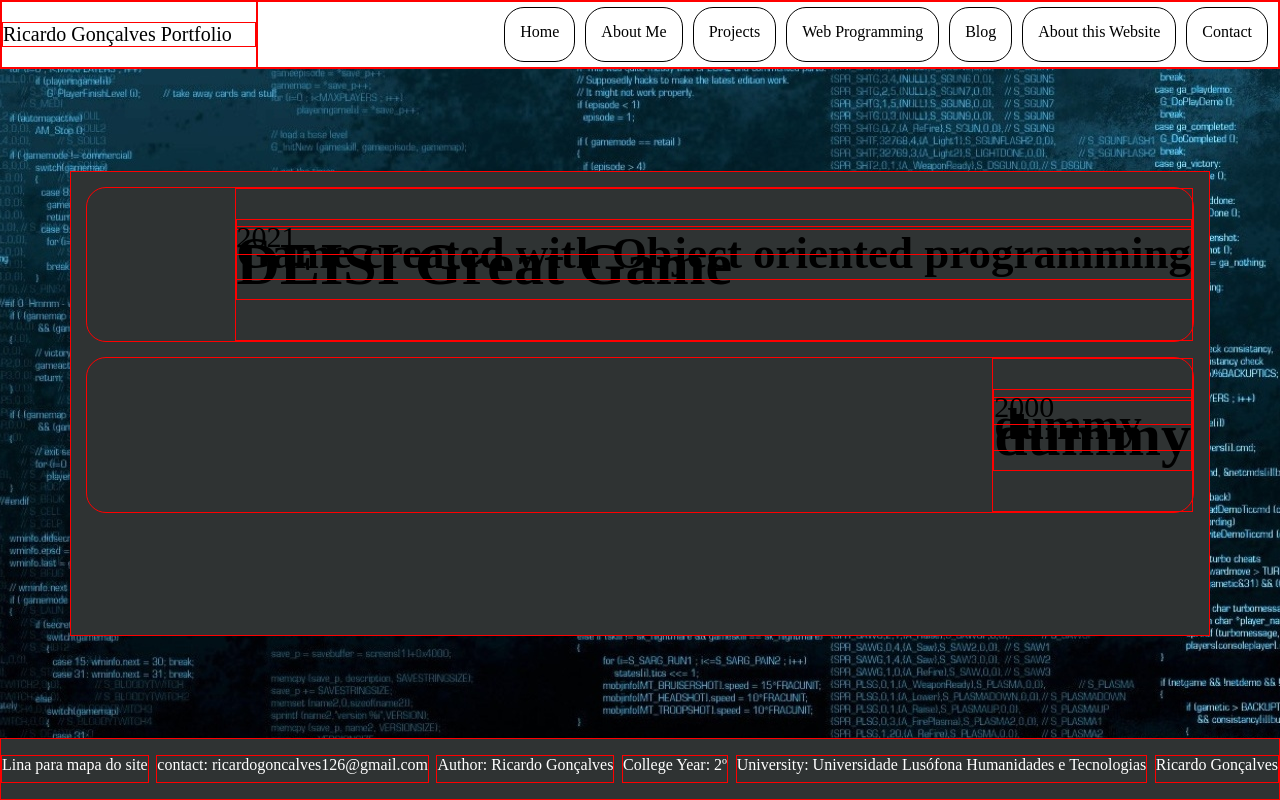
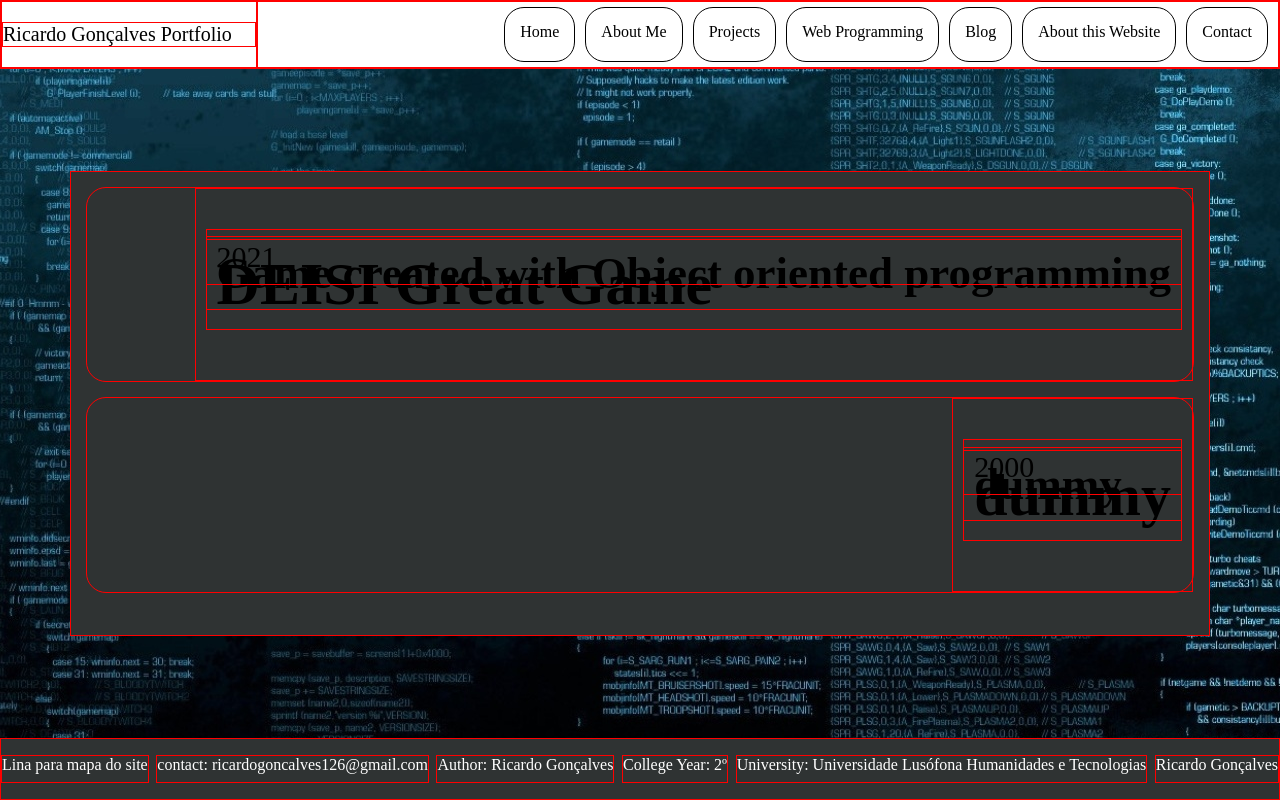
Before and after one commit to DrAlexWild/heroku_portfolio, a Django app: page /projects in a window 1280 px wide. Run offline with Django 4.2, Linux system fonts and the light colour scheme; data comes from the database, SQL or seed files in the repository; parts of the project's set-up code (start-up, migrations or seed data) failed here and were passed over.

Commit message:
heroku new page projects

```diff
--- a/portfolio/static/portfolio/css/projects.css
+++ b/portfolio/static/portfolio/css/projects.css
@@ -108,6 +108,10 @@ background-color:#2f3333;
 
 }
 
+.project *{
+    padding: 10px;
+}
+
 .project_title{
     grid-area: title;
 }
```
